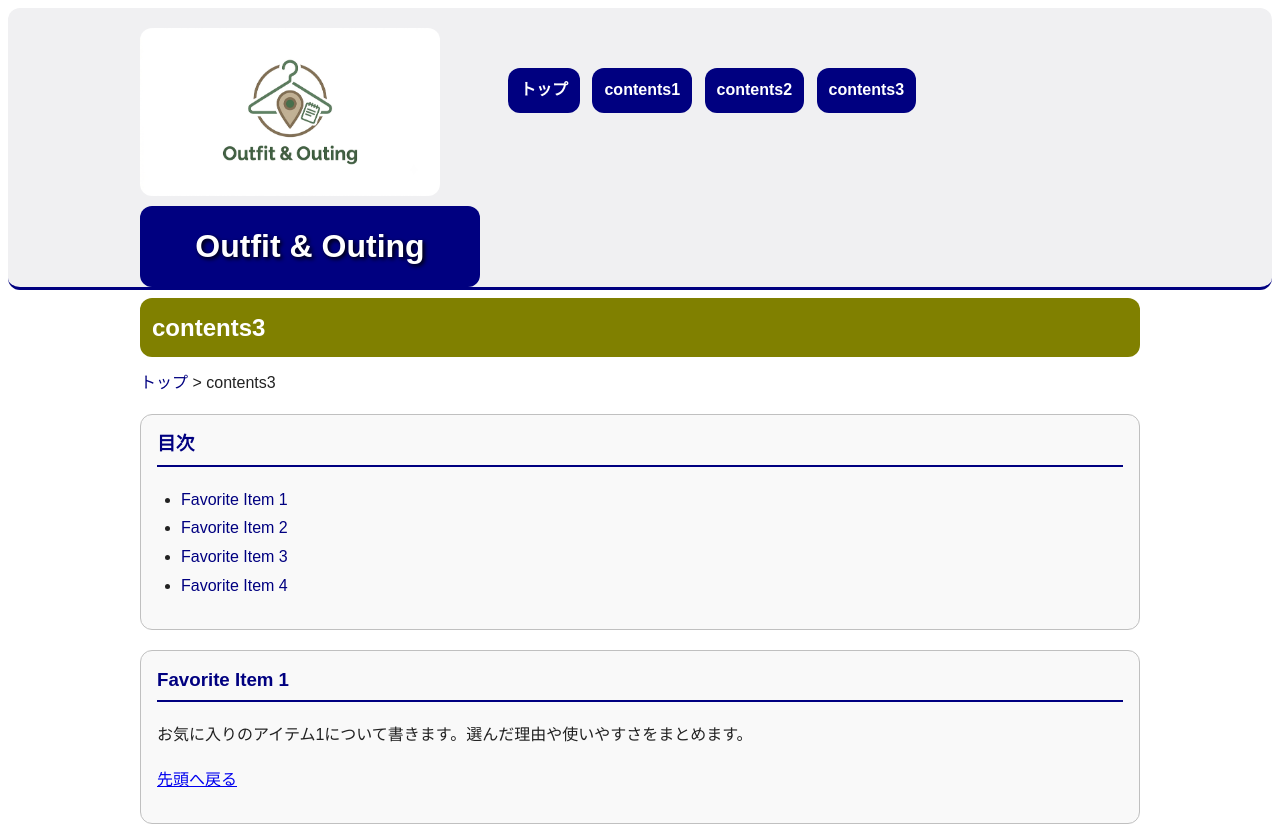
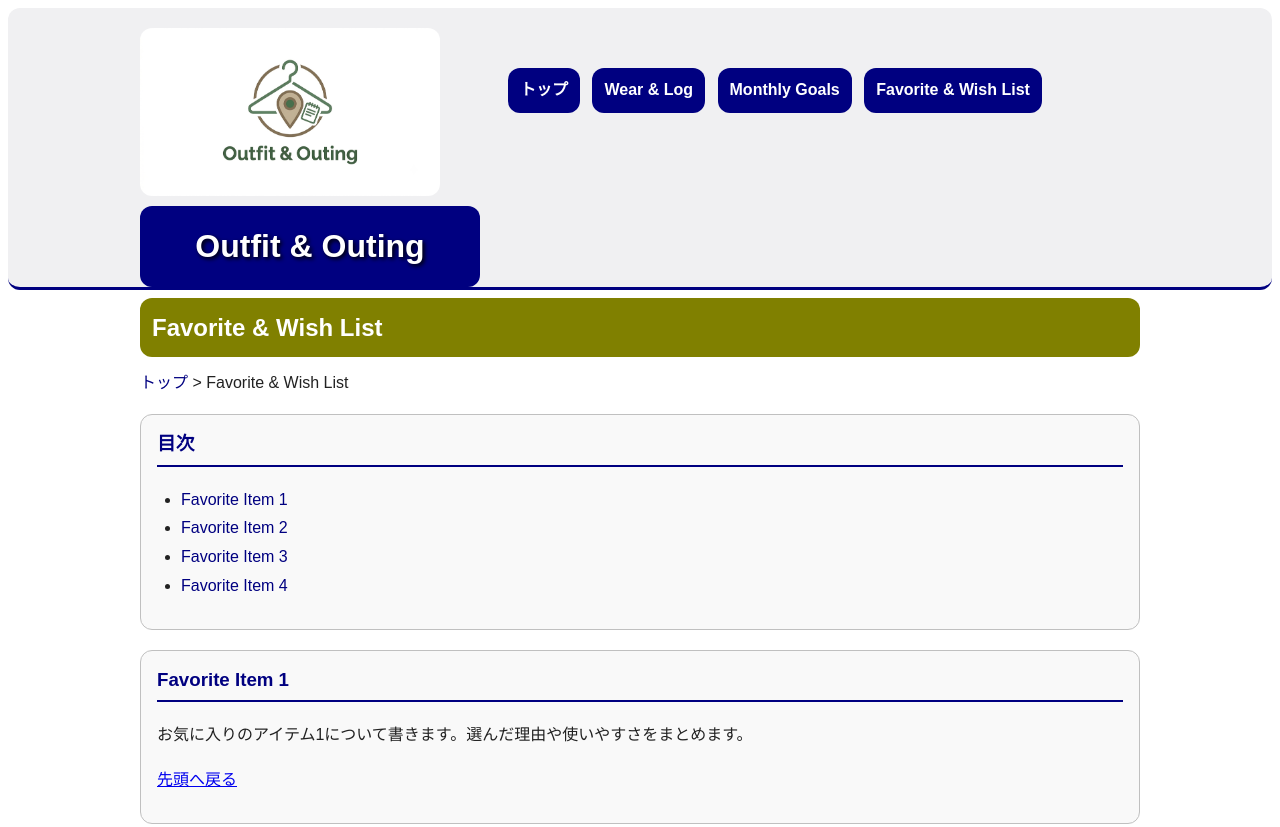
Before and after one commit to 24121131-max/24121131-max.github.io, a plain HTML site: page contents3.html in a window 1280 px wide. Shown: the top 827 px of the page. Drawn offline with Linux system fonts and the light colour scheme.

Commit message:
Update contents3.html

```diff
--- a/contents3.html
+++ b/contents3.html
@@ -3,23 +3,30 @@
 <head>
   <meta charset="UTF-8" />
   <meta name="viewport" content="width=device-width, initial-scale=1" />
-  <title>Outfit &amp; Outing: contents3</title>
+  <title>Outfit &amp; Outing: Favorite &amp; Wish List</title>
+
+  <!-- 授業要素: サイトの概要を追加 -->
+  <meta name="description" content="Outfit &amp; OutingのFavorite &amp; Wish Listページです。お気に入りのアイテムや欲しいものを紹介しています。">
+
   <link rel="stylesheet" href="css/mystyle.css">
 </head>
 <body>
   <header class="site-header">
     <div class="header-inner">
       <div class="header-logo">
-        <img src="image/logo.png" width="300" height="150" alt="Outfit &amp; Outing ロゴ画像" class="logo-img">
+        <!-- 授業要素: ロゴをクリックでトップページに戻る -->
+        <a href="index.html">
+          <img src="image/logo.png" width="300" height="150" alt="Outfit &amp; Outing ロゴ画像" class="logo-img">
+        </a>
         <h1>Outfit &amp; Outing</h1>
       </div>
 
       <nav class="site-nav" aria-label="メインナビゲーション">
         <ul>
           <li><a href="index.html">トップ</a></li>
-          <li><a href="contents1.html">contents1</a></li>
-          <li><a href="contents2.html">contents2</a></li>
-          <li><a href="contents3.html">contents3</a></li>
+          <li><a href="contents1.html">Wear &amp; Log</a></li>
+          <li><a href="contents2.html">Monthly Goals</a></li>
+          <li><a href="contents3.html">Favorite &amp; Wish List</a></li>
         </ul>
       </nav>
       <div class="clear"></div>
@@ -28,12 +35,12 @@
 
   <main>
     <article class="content3">
-      <h2 id="pagetop">contents3</h2>
+      <h2 id="pagetop">Favorite &amp; Wish List</h2>
 
       <nav class="breadcrumb" aria-label="パンくずリスト">
         <ul>
           <li><a href="index.html">トップ</a> &gt; </li>
-          <li>contents3</li>
+          <li>Favorite &amp; Wish List</li>
         </ul>
       </nav>
 
```
